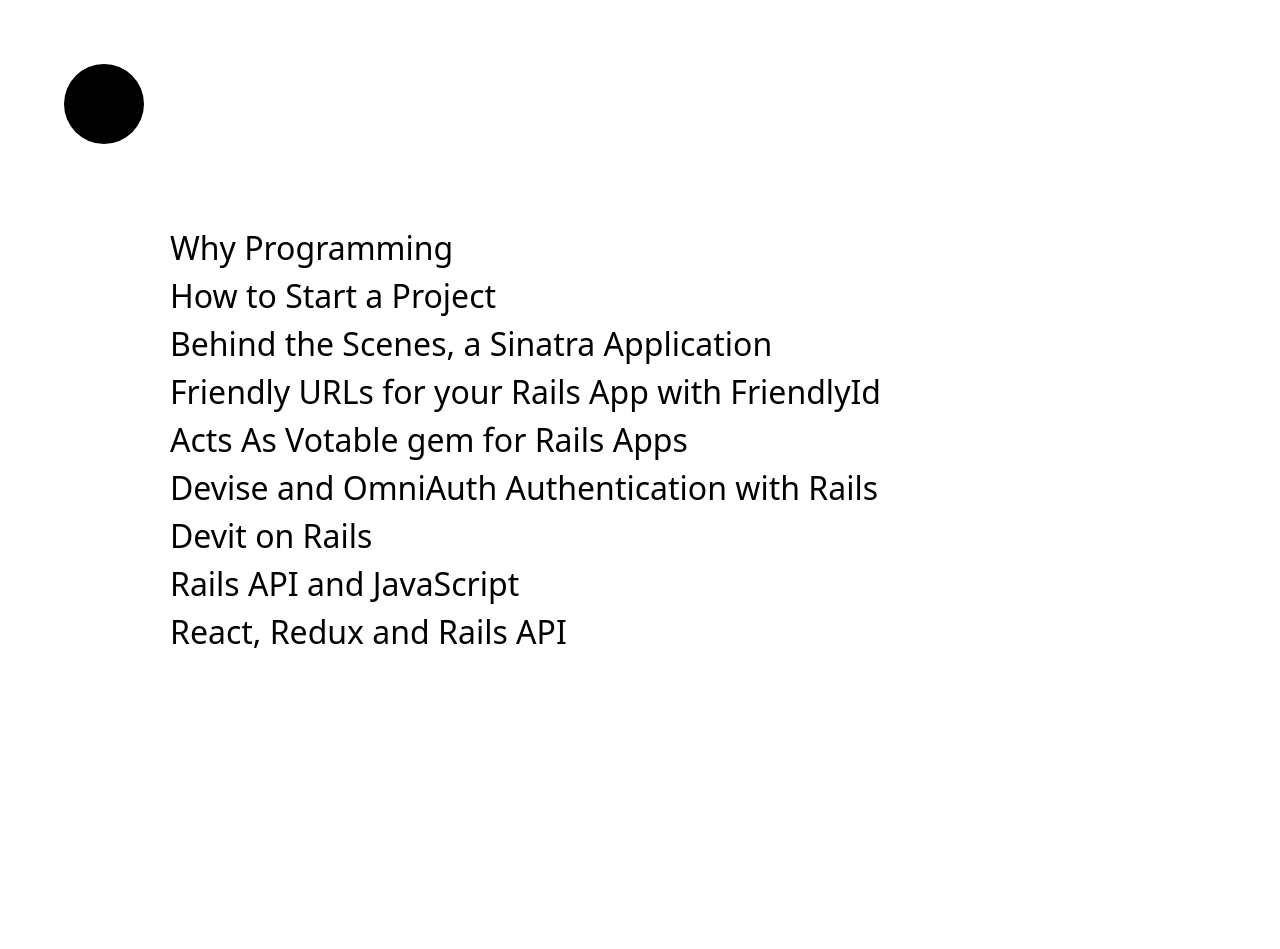
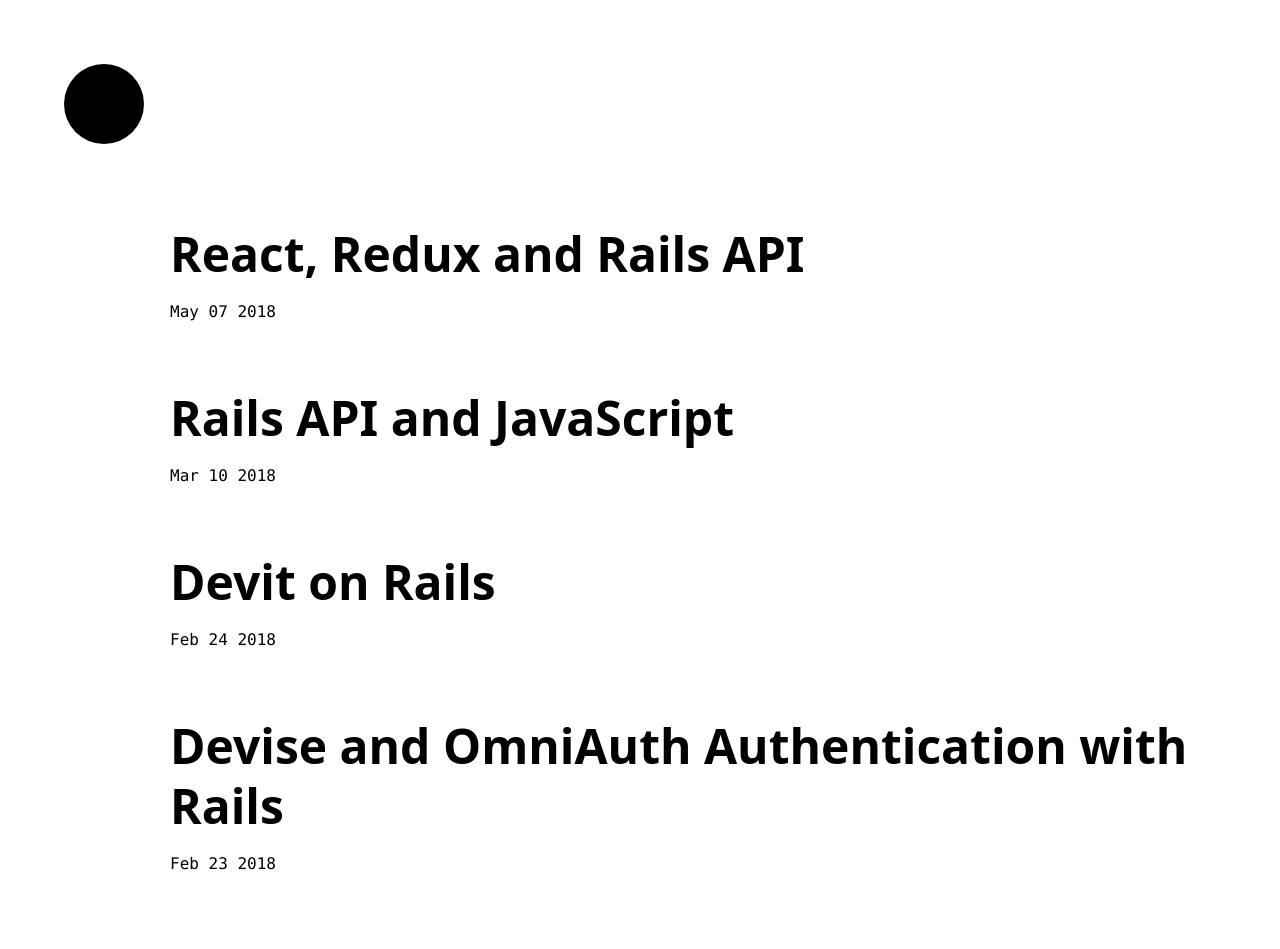
Before and after one commit to PRbsas/prbsas, a Next.js app: page /thoughts in a window 1280 px wide. Shown: the top 949 px of the page. Before the commit the page ends 800 px from the top, so only its background shows below. Built offline with nearby package versions, Linux system fonts and the light colour scheme.

Commit message:
Refactor thoughts list to display date, style and sort by date

```diff
--- a/components/Thoughts.js
+++ b/components/Thoughts.js
@@ -8,32 +8,51 @@
 const Title = styled.h3`
   cursor: pointer;
   margin: 0 auto;
-  font-size: 32px;
-  font-weight: 400;
-
-  &:hover {
-    font-weight: 800;
-  }
-
+  font-size: 48px;
+  font-weight: 700;
+  line-height: 1.25;
+  margin-top: 32px;
+  margin-bottom: 16px;
   ${media.phone`
       padding-left: 50px;
     `}
 `
 
+const Date = styled.p`
+  font-family: "SF Mono","Roboto Mono",Menlo,monospace;
+  color: inherit;
+  margin-right: 20px;
+  ${media.phone`
+      margin-top: 10px;
+      display: flex;
+      float: right;
+    `}
+`
+
+const Container = styled.div`
+  margin-bottom: 64px;
+`
+
+const thoughtsByDate = thoughts.reverse()
+
 export default () => (
   <Wrapper>
     {
-      thoughts.map(({ id, title }) => (
+      thoughtsByDate.map(({ id, title, date }) => (
         <Thoughts
           id={id}
           key={id}
           title={title}
+          date={date}
         />
       ))
     }
   </Wrapper>
 )
 
-const Thoughts = ({ id, title }) => (
-  <Link prefetch href={`/thoughts/${id}`}><Title>{ title }</Title></Link>
+const Thoughts = ({ id, title, date }) => (
+  <Container>
+    <Link prefetch href={`/thoughts/${id}`}><Title>{ title }</Title></Link>
+    <Date>{date}</Date>
+  </Container>
 )
--- a/data/thoughts.json
+++ b/data/thoughts.json
@@ -1,40 +1,49 @@
 {
   "thoughts": [
     {
-      "id": "why-programming",
-      "title": "Why Programming"
-    },
-    {
       "id": "how-to-start-a-project",
-      "title": "How to Start a Project"
+      "title": "How to Start a Project",
+      "date": "Nov 09 2017"
     },
     {
       "id": "behind-the-scenes-a-sinatra-application",
-      "title": "Behind the Scenes, a Sinatra Application"
+      "title": "Behind the Scenes, a Sinatra Application",
+      "date": "Dec 20 2017"
+    },
+    {
+      "id": "why-programming",
+      "title": "Why Programming",
+      "date": "Feb 15 2018"
     },
     {
       "id": "friendly-urls-for-your-rails-app-with-friendlyId",
-      "title": "Friendly URLs for your Rails App with FriendlyId"
+      "title": "Friendly URLs for your Rails App with FriendlyId",
+      "date": "Feb 23 2018"
     },
     {
       "id": "acts-as-votable-gem-for-rails-apps",
-      "title": "Acts As Votable gem for Rails Apps"
+      "title": "Acts As Votable gem for Rails Apps",
+      "date": "Feb 23 2018"
     },
     {
       "id": "devise-and-omniauth-authentication-with-rails",
-      "title": "Devise and OmniAuth Authentication with Rails"
+      "title": "Devise and OmniAuth Authentication with Rails",
+      "date": "Feb 23 2018"
     },
     {
       "id": "devit-on-rails",
-      "title": "Devit on Rails"
+      "title": "Devit on Rails",
+      "date": "Feb 24 2018"
     },
     {
       "id": "rails-api-and-javascript",
-      "title": "Rails API and JavaScript"
+      "title": "Rails API and JavaScript",
+      "date": "Mar 10 2018"
     },
     {
       "id": "react-redux-and-rails-api",
-      "title": "React, Redux and Rails API"
+      "title": "React, Redux and Rails API",
+      "date": "May 07 2018"
     }
   ]
 }
```
